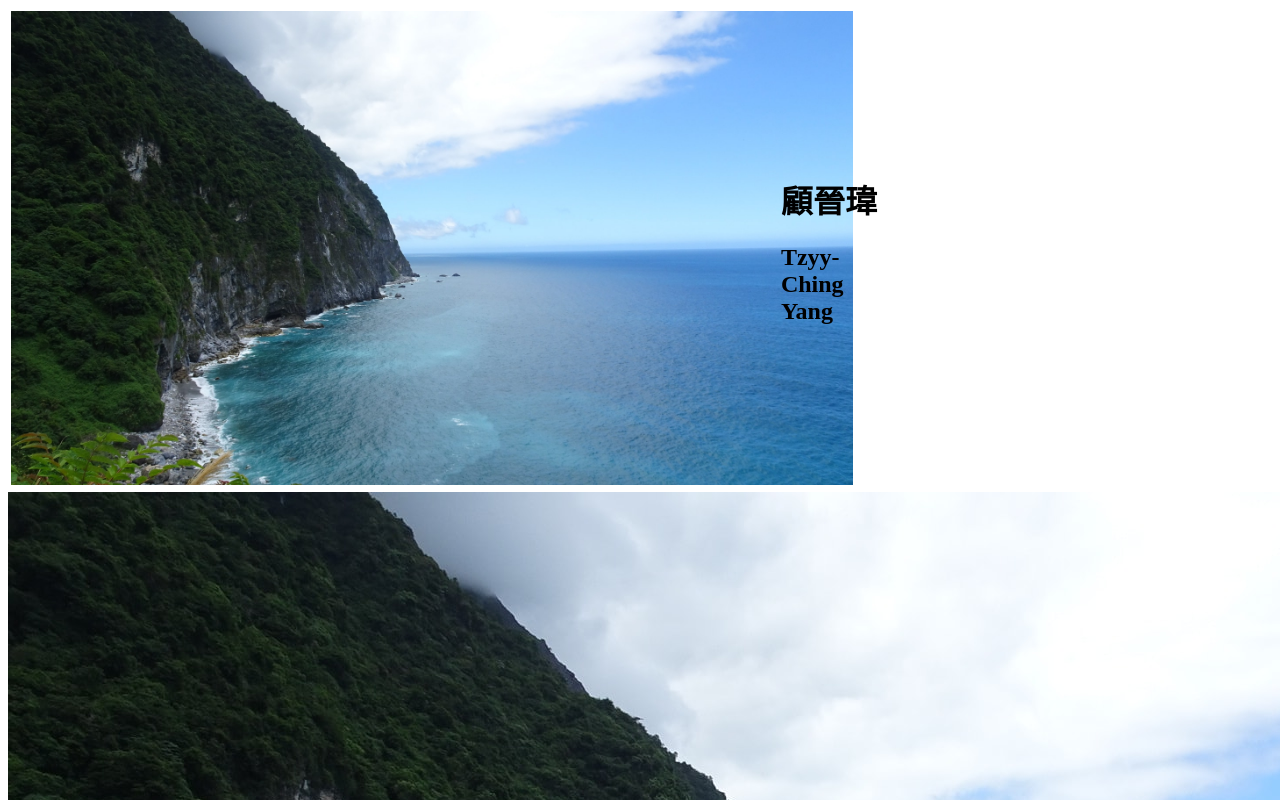
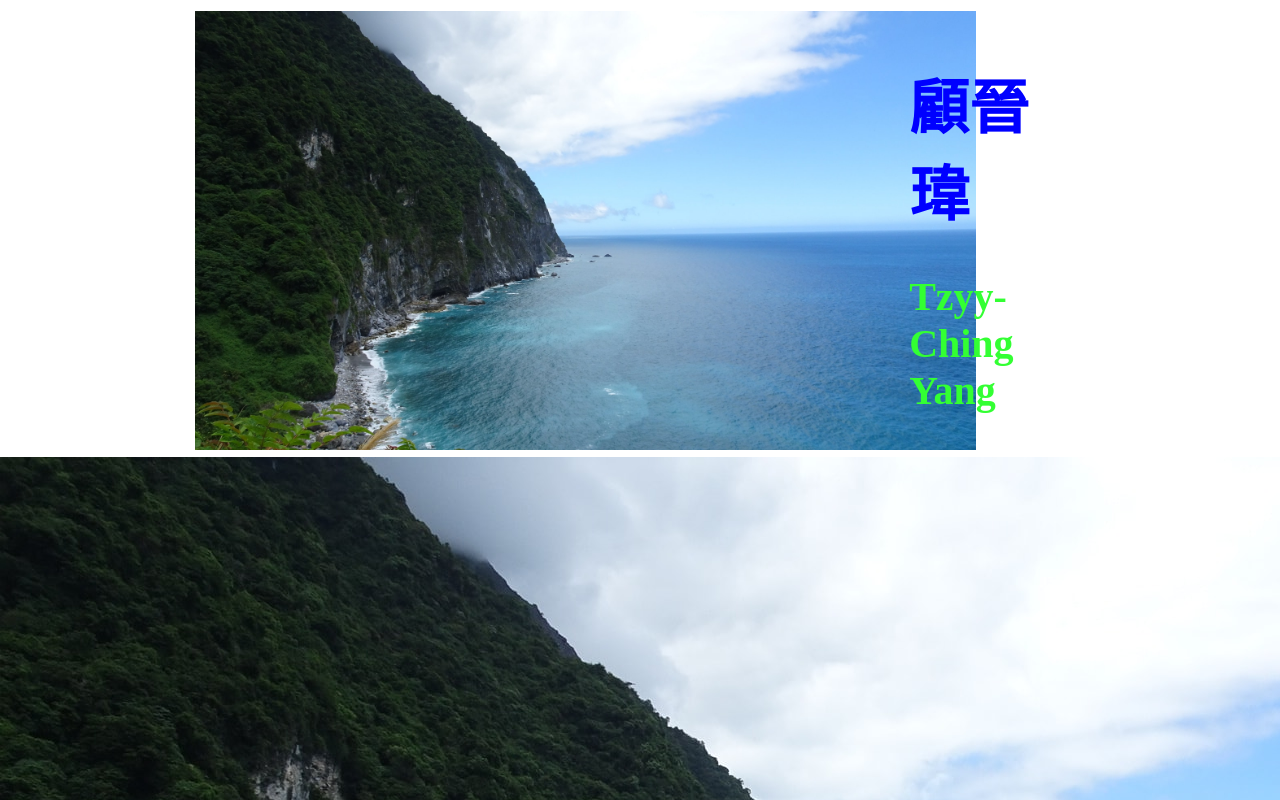
Before and after one commit to Miiduoa/aboutme, a plain HTML site: page about.html in a window 1280 px wide. Shown: the top 800 px of the page. Drawn offline with Linux system fonts and the light colour scheme.

Commit message:
version 6: CSS

```diff
--- a/about.html
+++ b/about.html
@@ -9,7 +9,15 @@
 <meta name="viewport" content="width=device-width, initial-scale=1.0">
 
 <title>顧晉瑋簡介</title>
+<style type="text/css">
 
+* { font-family:"標楷體"; margin-left:auto; margin-right:auto;}
+
+h1 {color:blue; font-size:60px;}
+
+h2 {color:#33ff33; font-size:40px;}
+
+</style>
 </head>
 
 <body>
```
